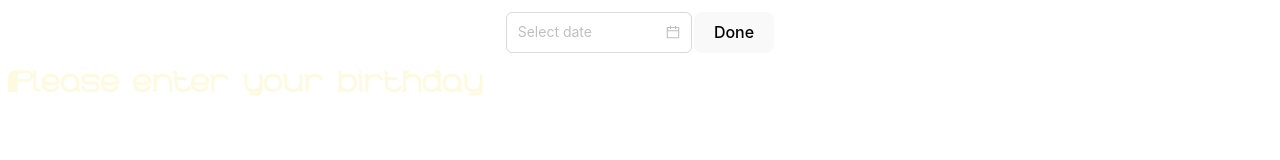
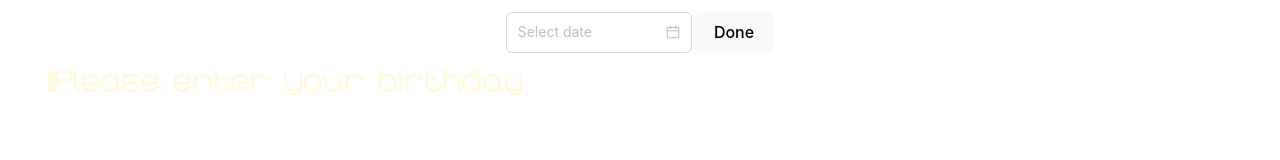
Before and after one commit to riverachacon/life-in-weeks, a React (Vite) app: page / in a window 1280 px wide. Shown: the part 160-320 px from the top of the page. Built offline with nearby package versions, Linux system fonts and the light colour scheme.

Commit message:
add style to lifeInWeeks component

```diff
--- a/src/components/lifeInWeeks.css
+++ b/src/components/lifeInWeeks.css
@@ -3,6 +3,9 @@
   margin: 0 auto; /* center the container */
   padding: 20px;
   box-shadow: 0 6px 8px rgba(229, 119, 30, 0.5);
+}
+.enterbd {
+  padding-left: 5vh;
 }
 .info {
   position: fixed;
```
